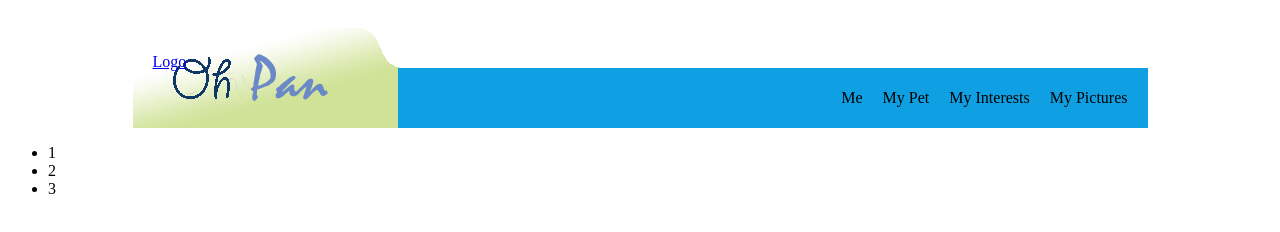
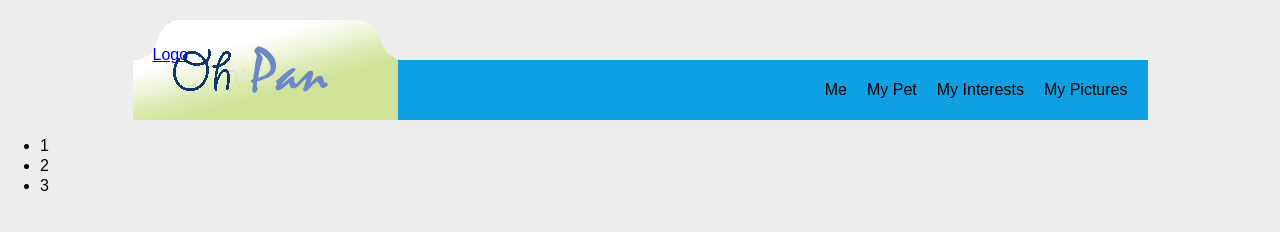
Before and after one commit to f23904363/f23904363.github.io, a plain HTML site: page index.html in a window 1280 px wide. Drawn offline with Linux system fonts and the light colour scheme.

Commit message:
Update myCSS.css

```diff
--- a/CSS/myCSS.css
+++ b/CSS/myCSS.css
@@ -1,6 +1,14 @@
 /*
 This is my css
 */
+
+body {
+    margin: 0;
+    padding: 0;
+    background-color: #ededed;
+    font-family: Arial, Helvetica, sans-serif;
+    line-height: 20px;
+}
 
 #myHeader {
     width: 1015px;
```
